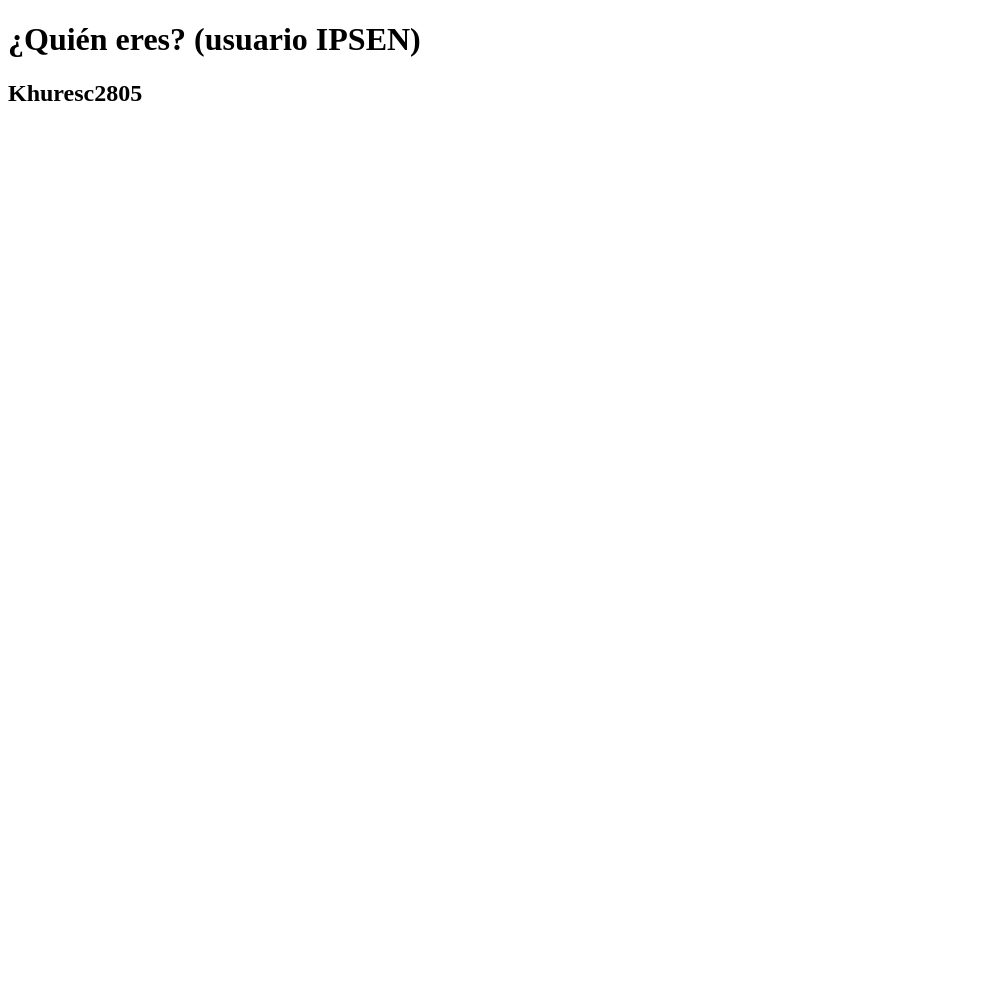
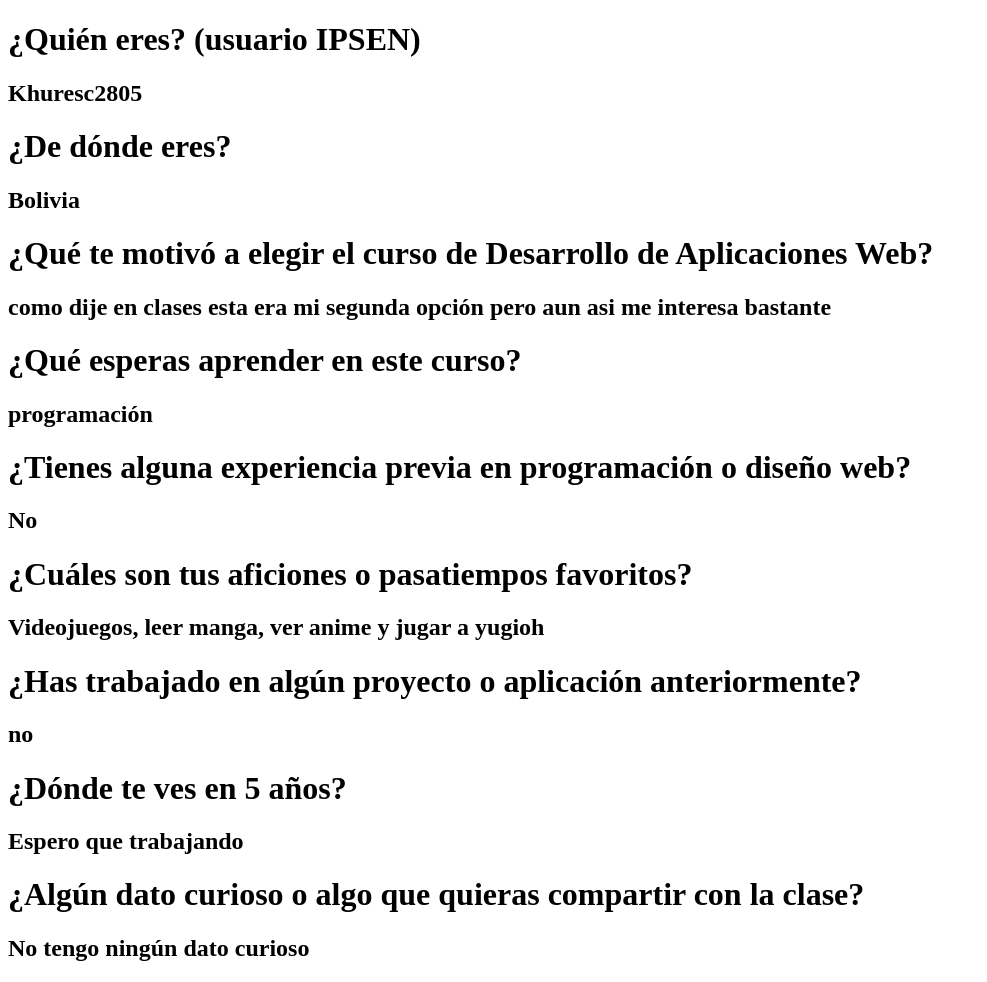
Before and after one commit to Saitek2805/presentacion-personal, a plain HTML site: page index.html in a window 1280 px wide. Shown: the whole page, without its empty margins (0-987 px from the left). Before the commit the page ends 800 px from the top, so only its background shows below. Drawn offline with Linux system fonts and the light colour scheme.

Commit message:
Add files via upload

```diff
--- a/index.html
+++ b/index.html
@@ -8,6 +8,22 @@
 <body>
     <h1> ¿Quién eres? (usuario IPSEN)</h1>
     <h2> Khuresc2805</h2>
+    <h1>¿De dónde eres?</h1>
+    <h2>Bolivia</h2>
+    <h1>¿Qué te motivó a elegir el curso de Desarrollo de Aplicaciones Web?</h1>
+    <h2>como dije en clases esta era mi segunda opción pero aun asi me interesa bastante</h2>
+    <h1>¿Qué esperas aprender en este curso?</h1>
+    <h2>programación</h2>
+    <h1>¿Tienes alguna experiencia previa en programación o diseño web?</h1>
+    <h2>No</h2>
+    <h1>¿Cuáles son tus aficiones o pasatiempos favoritos?</h1>
+    <h2>Videojuegos, leer manga, ver anime y jugar a yugioh</h2>
+    <h1>¿Has trabajado en algún proyecto o aplicación anteriormente?</h1>
+    <h2>no</h2>
+    <h1>¿Dónde te ves en 5 años?</h1>
+    <h2>Espero que trabajando</h2>
+    <h1>¿Algún dato curioso o algo que quieras compartir con la clase?</h1>
+    <h2>No tengo ningún dato curioso</h2>
 
 
 
```
